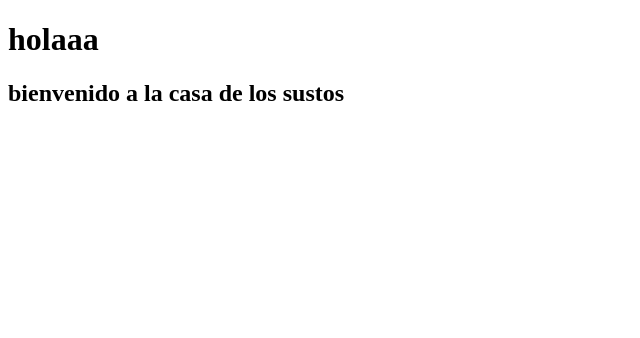
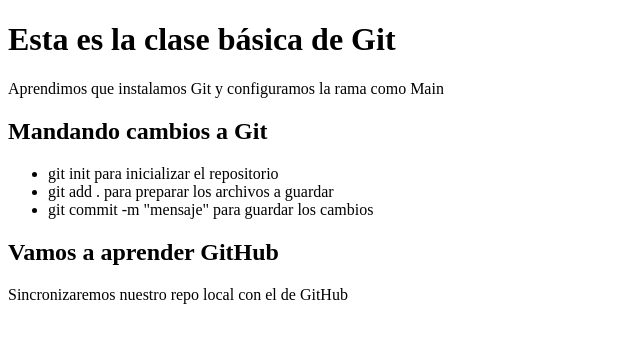
Before and after one commit to RmayXSX0u0/si, a plain HTML site: page index.html in a window 1280 px wide. Shown: the whole page, without its empty margins (0-640 px from the left). Drawn offline with Linux system fonts and the light colour scheme.

Commit message:
la informacion de verdad

```diff
--- a/index.html
+++ b/index.html
@@ -1,16 +1,20 @@
 <!DOCTYPE html>
-<html lang="es">
+<html lang="en">
 <head>
     <meta charset="UTF-8">
     <meta name="viewport" content="width=device-width, initial-scale=1.0">
-    <title>git y github</title>
-    <link rel="stylesheet" href="style.css">
+    <title>Clase de Git</title>
 </head>
 <body>
-    <h1>
-        holaaa
-    </h1>
-    <h2>
-        bienvenido a la casa de los sustos
-    </h2>
+    <h1>Esta es la clase básica de Git</h1>
+    <p>Aprendimos que instalamos Git y configuramos la rama como Main</p>
+    <h2>Mandando cambios a Git</h2>
+    <ul>
+        <li>git init para inicializar el repositorio</li>
+        <li>git add . para preparar los archivos a guardar</li>
+        <li>git commit -m "mensaje" para guardar los cambios</li>
+    </ul>
+    <h2>Vamos a aprender GitHub</h2>
+    <p>Sincronizaremos nuestro repo local con el de GitHub</p>
 </body>
+</html>
```
